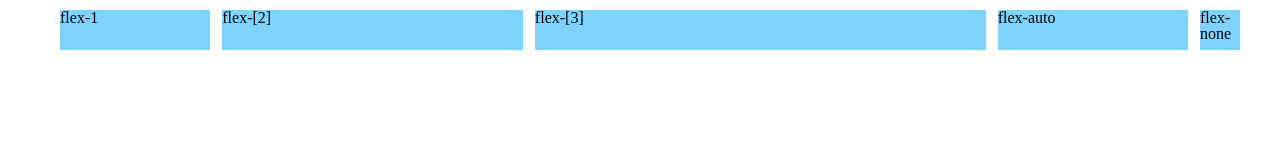
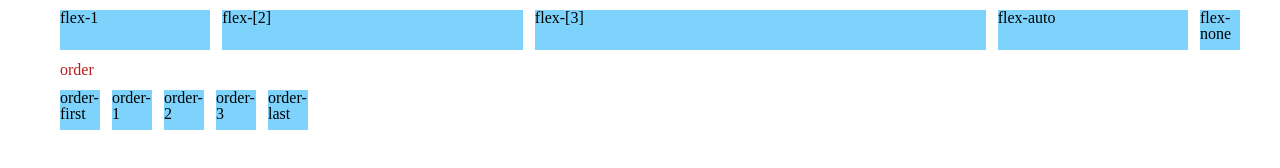
Before and after one commit to MizuYang/tailwind-playground, a Nuxt app: page /playground/flex in a window 1280 px wide. Shown: the part 722-890 px from the top of the page. Built offline with nearby package versions, Linux system fonts and the light colour scheme; no server answers.

Commit message:
新增 flex: order

```diff
--- a/pages/playground/flex.vue
+++ b/pages/playground/flex.vue
@@ -9,7 +9,6 @@ const flexBtn = ref([
   "flex-col-reverse",
 ]);
 const flexDirectionClassName = ref(flexBtn.value[0]);
-
 const flexWrapBtn = ref(["flex-wrap", "flex-wrap-reverse", "flex-nowrap"]);
 const flexWraoClassName = ref(flexWrapBtn.value[0]);
 </script>
@@ -83,12 +82,26 @@ const flexWraoClassName = ref(flexWrapBtn.value[0]);
           <h3 class="mb-3 text-red-700">
             flex: 1; flex: auto; flex: none;
           </h3>
-          <ul class="flex gap-3" :class="flexWraoClassName">
+          <ul class="flex gap-3">
             <li class="box flex-1">flex-1</li>
             <li class="box flex-[2]">flex-[2]</li>
             <li class="box flex-[3]">flex-[3]</li>
             <li class="box flex-auto">flex-auto</li>
             <li class="box flex-none">flex-none</li>
+          </ul>
+        </div>
+
+        <!-- order -->
+        <div class="mb-3">
+          <h3 class="mb-3 text-red-700">
+            order
+          </h3>
+          <ul class="flex gap-3">
+            <li class="box order-3">order-3</li>
+            <li class="box order-1">order-1</li>
+            <li class="box order-2">order-2</li>
+            <li class="box order-firsts">order-first</li>
+            <li class="box order-last">order-last</li>
           </ul>
         </div>
       </template>
```
